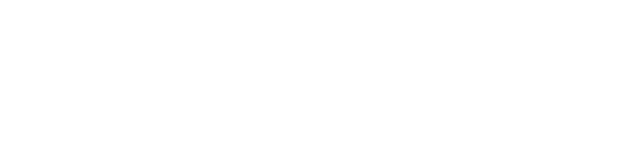
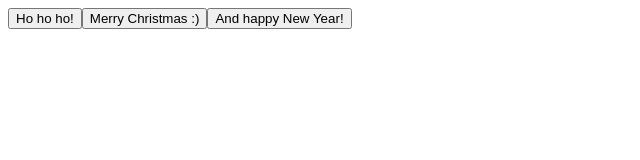
Before and after one commit to Julita45/zadanie-11.5-self-this-JS, a plain HTML site: page index.html in a window 1280 px wide. Shown: the whole page, without its empty margins (0-640 px from the left). Drawn offline with nearby package versions, Linux system fonts and the light colour scheme.

Commit message:
Change scripts

```diff
--- a/scripts.js
+++ b/scripts.js
@@ -0,0 +1,27 @@
+$(function() {
+	console.log("start");
+
+function Button(text) {
+	this.text = text || 'Ho ho ho!';
+};
+
+Button.prototype = {
+	create: function() {
+		var self = this;
+		this.$element = $('<button>');
+		this.$element.text(this.text);
+		this.$element.click(function() {
+			alert(self.text);
+			});
+		$('body').append(this.$element);
+	}
+};
+
+var btn1 = new Button;
+var btn2 = new Button('Merry Christmas :)');
+var btn3 = new Button('And happy New Year!');
+
+btn1.create();
+btn2.create();
+btn3.create();
+});
```
Also changed, not shown: index.html (+0 -1 lines).
